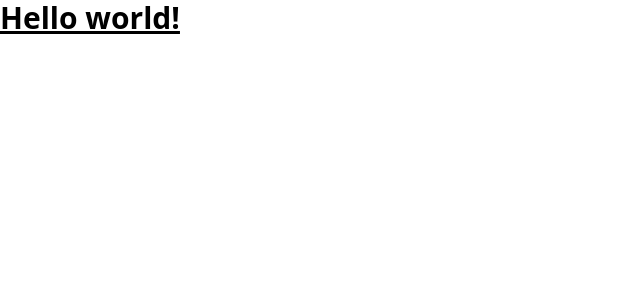
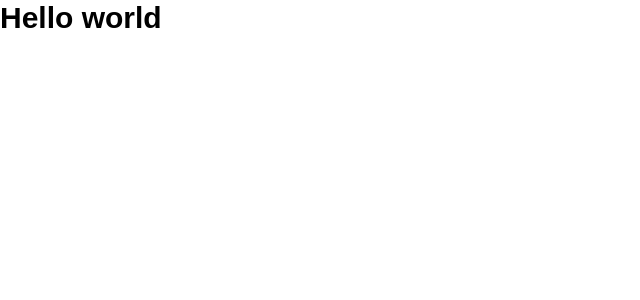
Before and after one commit to yehudz/devjobs-web-app, a Next.js app: page / in a window 1280 px wide. Shown: the top 300 px of the page, without its empty margins (0-640 px from the left). Built offline with nearby package versions, Linux system fonts and the light colour scheme.

Commit message:
DWA-1: AC2 Default font
Set Default font to Kumbh font family

```diff
--- /dev/null
+++ b/pages/_document.tsx
@@ -0,0 +1,18 @@
+// pages/_document.js
+import { Html, Head, Main, NextScript } from 'next/document'
+
+export default function Document(props) {
+  return (
+    <Html>
+      <Head>
+      <link rel="preconnect" href="https://fonts.googleapis.com" />
+      <link rel="preconnect" href="https://fonts.gstatic.com" />
+      <link href="https://fonts.googleapis.com/css2?family=Kumbh+Sans:wght@100;200;300;400;500;600;700;800;900&display=swap" rel="stylesheet" />
+    </Head>
+      <body>
+        <Main />
+        <NextScript />
+      </body>
+    </Html>
+  )
+}
--- a/pages/index.tsx
+++ b/pages/index.tsx
@@ -3,10 +3,10 @@ import Head from 'next/head'
 import Image from 'next/image'
 import styles from '../styles/Home.module.css'
 
-const Home: NextPage = () => {
+const Home: NextPage = (props) => {
   return(
-    <h1 className="text-3xl font-bold underline">
-      Hello world!
+    <h1 className="text-3xl font-bold">
+      Hello world
     </h1>
   )
 }
--- a/tailwind.config.js
+++ b/tailwind.config.js
@@ -16,6 +16,11 @@ module.exports = {
       'gray': '#9DAEC2',
       'dark-gray': '#6E8098',
     },
+    fontFamily: {
+      'sans': ['Kumbh San', 'sans-serif'],
+      'serif': ['sans-serif'],
+      'body': ['"Kumbh San"'],
+    }
   },
   plugins: [],
 }
```
